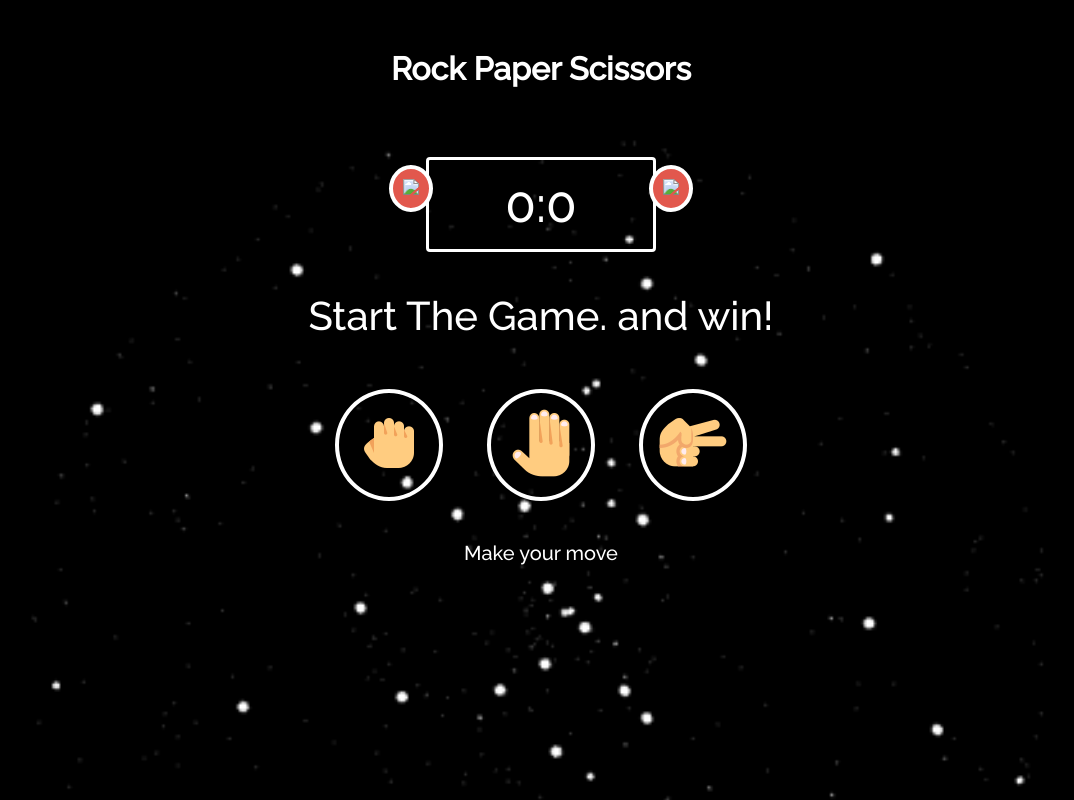
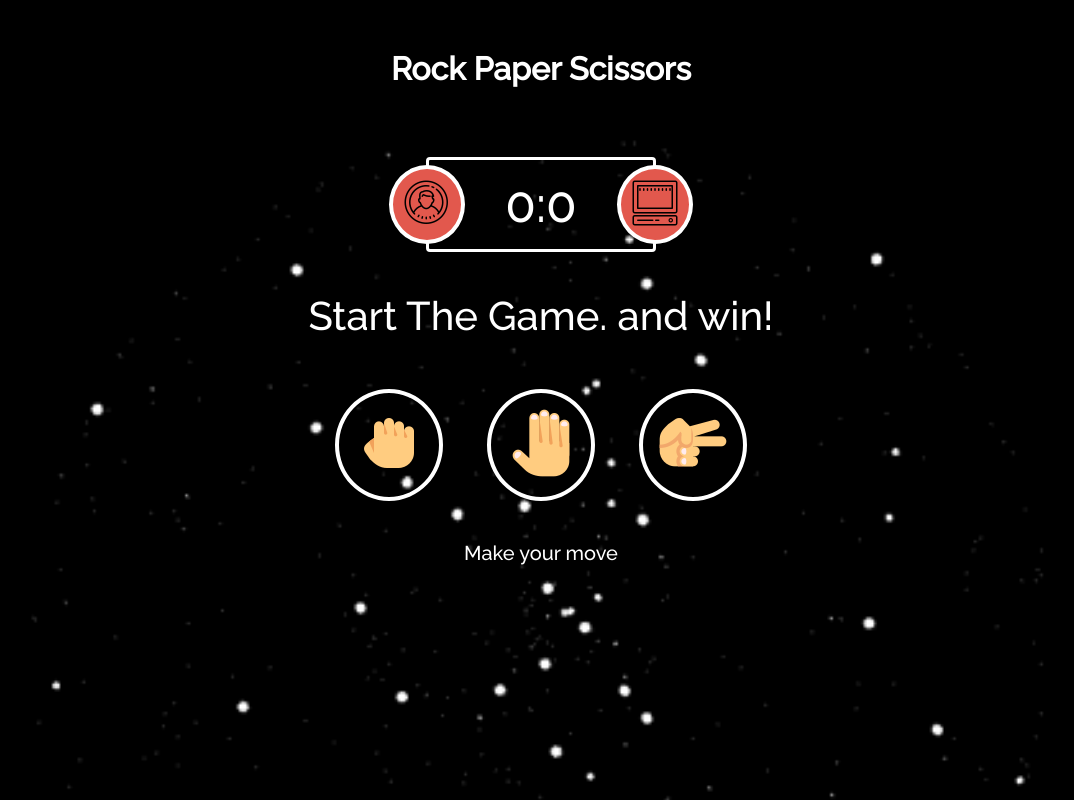
Before and after one commit to maahicodes/rock-paper-scissor, a plain HTML site: page index.html in a window 1280 px wide. Shown: the whole page, without its empty margins (99-1173 px from the left). Drawn offline with Linux system fonts and the light colour scheme.

Commit message:
updated the file

```diff
--- a/index.html
+++ b/index.html
@@ -12,8 +12,8 @@
   </div>
 
   <div class="score-board">
-		<div id="user-label" class="badge"><img src="user.png"></div>
-		<div id="computer-label" class="badge"><img src="computer.png"></div>
+		<div id="user-label" class="badge"><img src="images/user.png"></div>
+		<div id="computer-label" class="badge"><img src="images/computer.png"></div>
 		<span id="user-score">0</span>:<span id="computer-score">0</span>
   </div>
 
```
